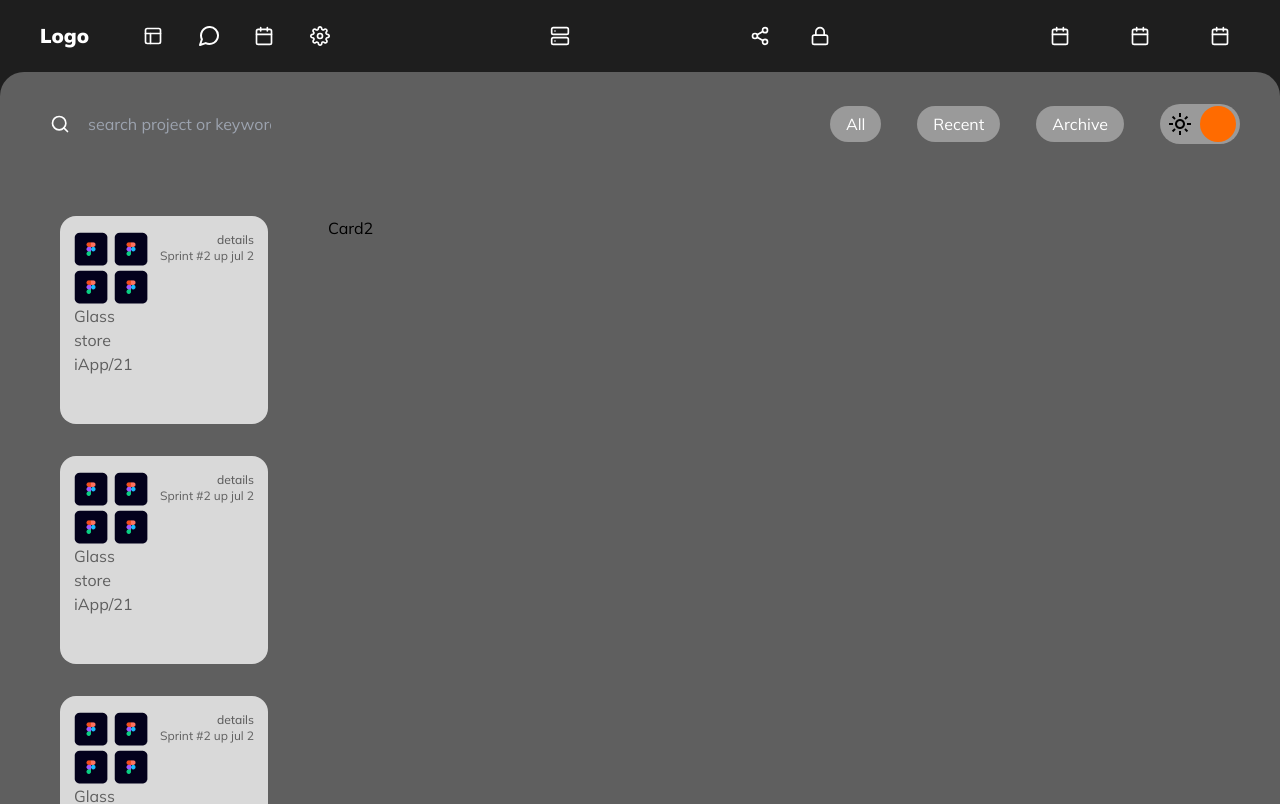
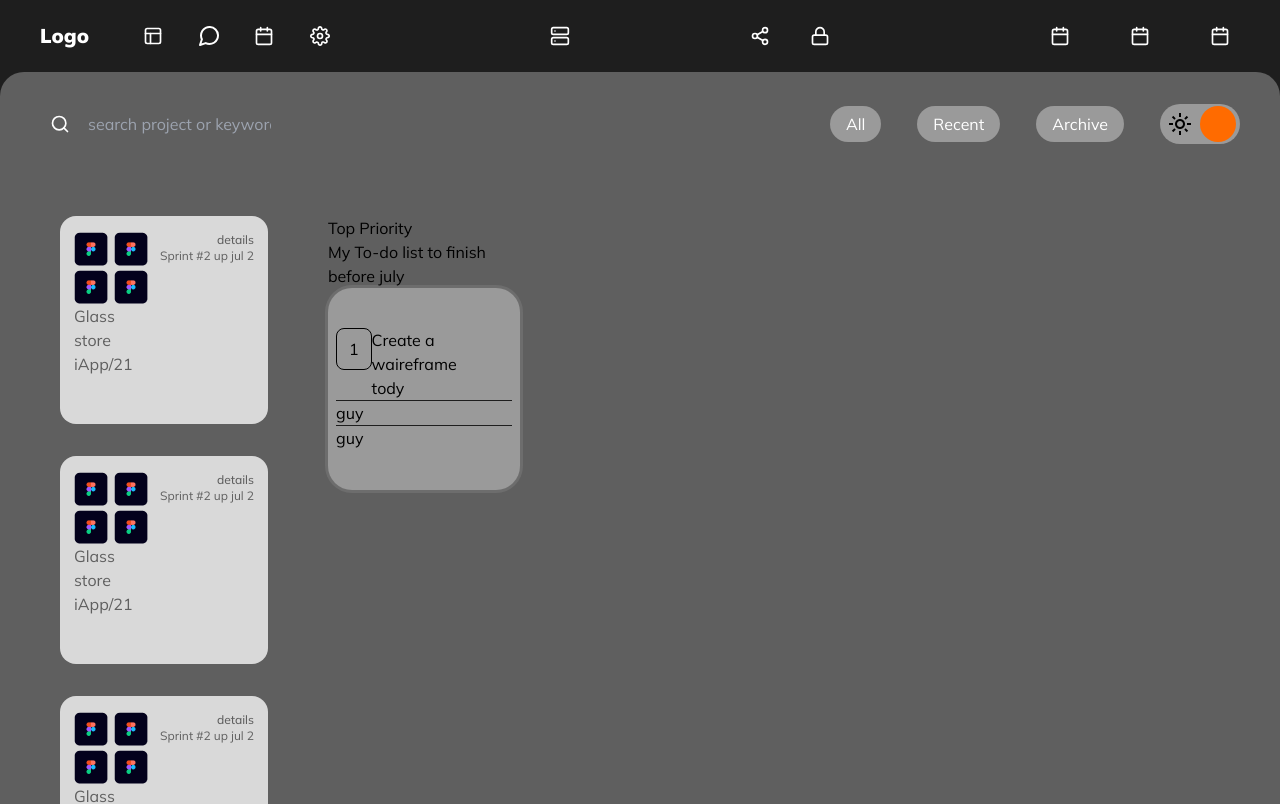
Before and after one commit to Agbo-Frank/vue-project, a Vue app: page / in a window 1280 px wide. Shown: the top 804 px of the page. Built offline with nearby package versions, Linux system fonts and the light colour scheme.

Commit message:
First commit

```diff
--- a/public/index.html
+++ b/public/index.html
@@ -16,7 +16,6 @@
         margin: 0;padding: 0;
         box-sizing: border-box;
         outline: none;
-        list-style-type: none;
         transition: all .2s linear;
       }
       .scrollbar::-webkit-scrollbar{
@@ -41,6 +40,7 @@
                 100: '#D9D9D9',
                 200: '#9A9A9A',
                 300: '#F0F0F0',
+                400: 'rgba(154, 154, 154, 0.24)'
               },
               dark: {
                 100: '#1E1E1E',
--- a/src/components/HorizontalScroll.vue
+++ b/src/components/HorizontalScroll.vue
@@ -1,6 +1,20 @@
 <template>
-    <div>
-        Card2
+    <div class="w-48">
+        <div>
+            <p>Top Priority</p>
+            <p>My To-do list to finish before july</p>
+        </div>
+        <ol class="w-full rounded-3xl bg-grey-200 ring ring-grey-400 px-2 py-10 divide-y divide-dark-100">
+            <li class="flex self-start">
+                <p class="rounded-lg self-start  border border-solid border-black py-2 px-3 item">1</p>
+                <div>
+                    <p>Create a waireframe </p>
+                    <p>tody</p>
+                </div>
+            </li>
+            <li>guy</li>
+            <li>guy</li>
+        </ol>
     </div>
 </template>
 
```
